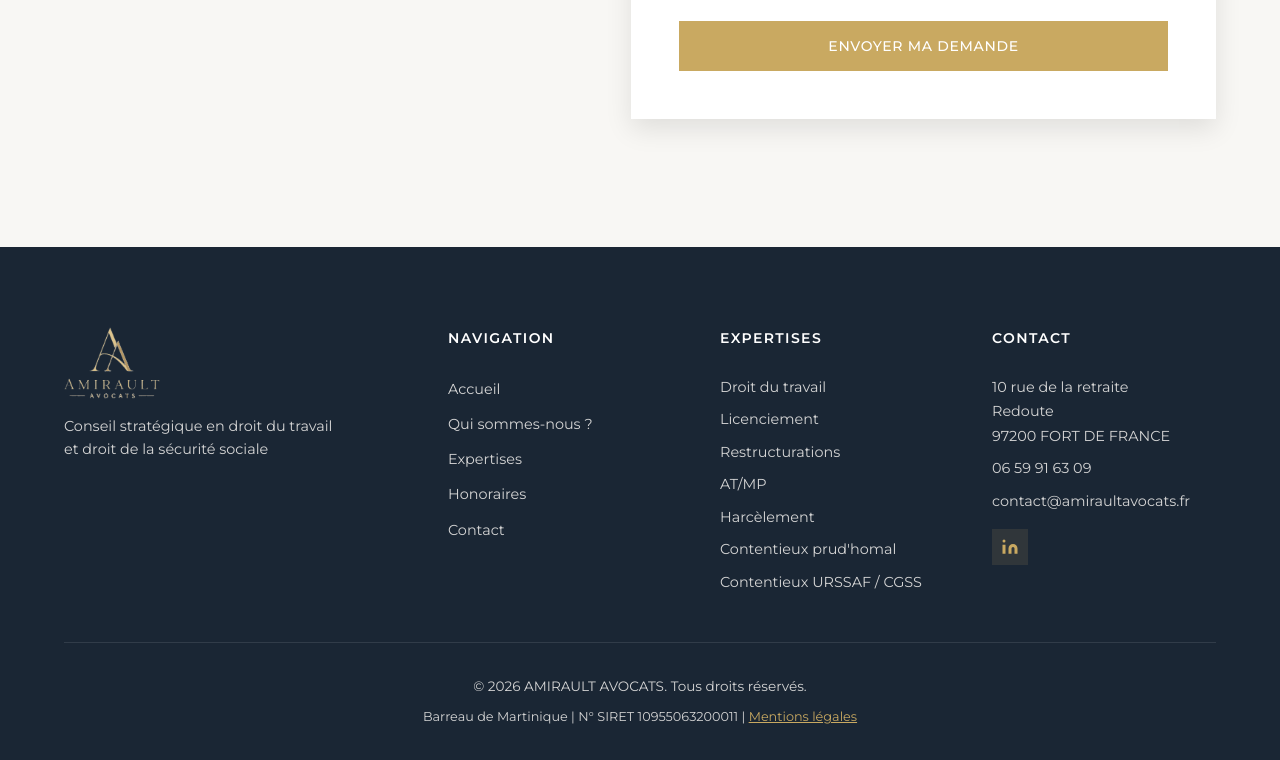
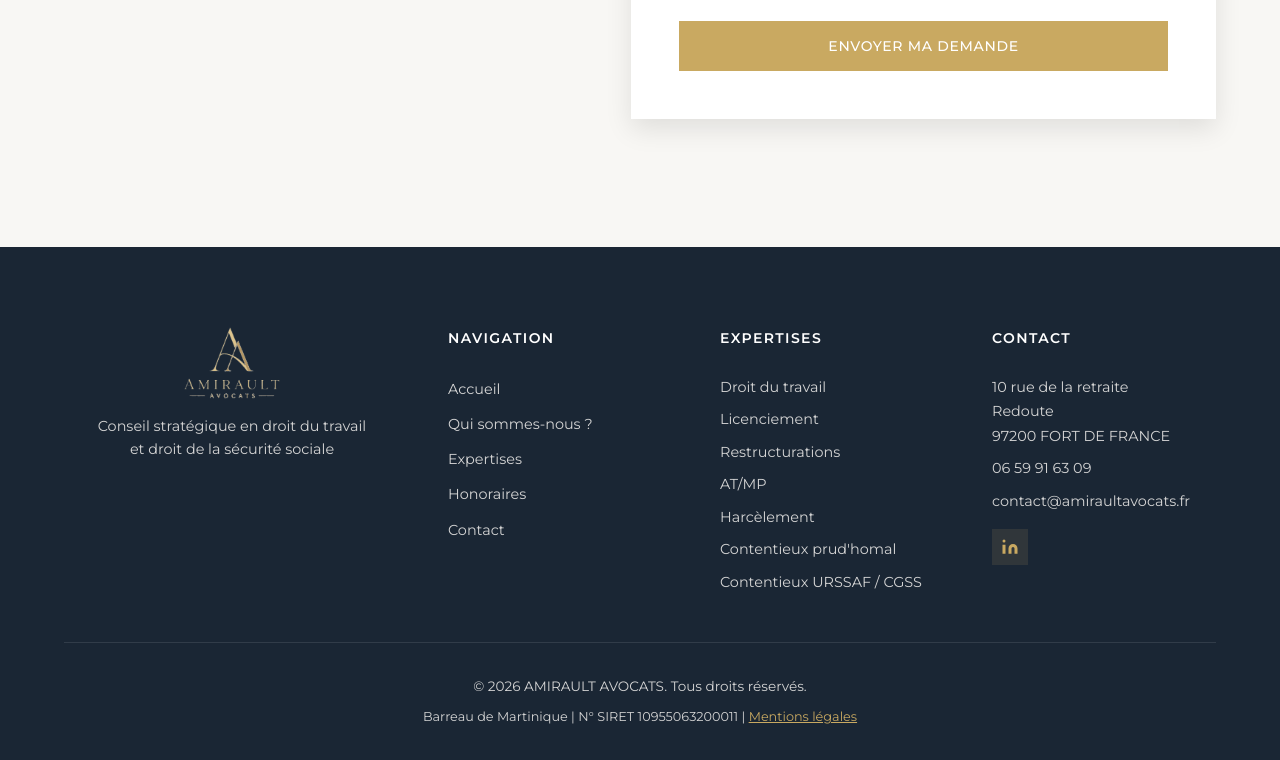
Before and after one commit to Amirault/amelie-amirault-avocat, a website: page index.html in a window 1280 px wide. Shown: the part 5647-6407 px from the top of the page. Drawn offline with nearby package versions, Linux system fonts and the light colour scheme.

Commit message:
Centrer le logo dans le footer (#23)
Centre le logo du footer avec la phrase de présentation.

PR #23

```diff
--- a/css/style.css
+++ b/css/style.css
@@ -1271,9 +1271,14 @@ body:has(.hero) .navbar.scrolled .nav-logo-img-dark {
     border-bottom: 1px solid rgba(255, 255, 255, 0.1);
 }
 
+.footer-brand {
+    text-align: center;
+}
+
 .footer-brand-header {
     display: flex;
     align-items: center;
+    justify-content: center;
     gap: 0.6rem;
     margin-bottom: var(--spacing-sm);
 }
@@ -1289,8 +1294,9 @@ body:has(.hero) .navbar.scrolled .nav-logo-img-dark {
     width: 220px;
     height: auto;
     max-height: 72px;
+    margin: 0 auto;
     object-fit: contain;
-    object-position: left center;
+    object-position: center;
 }
 
 .footer-logo {
```
